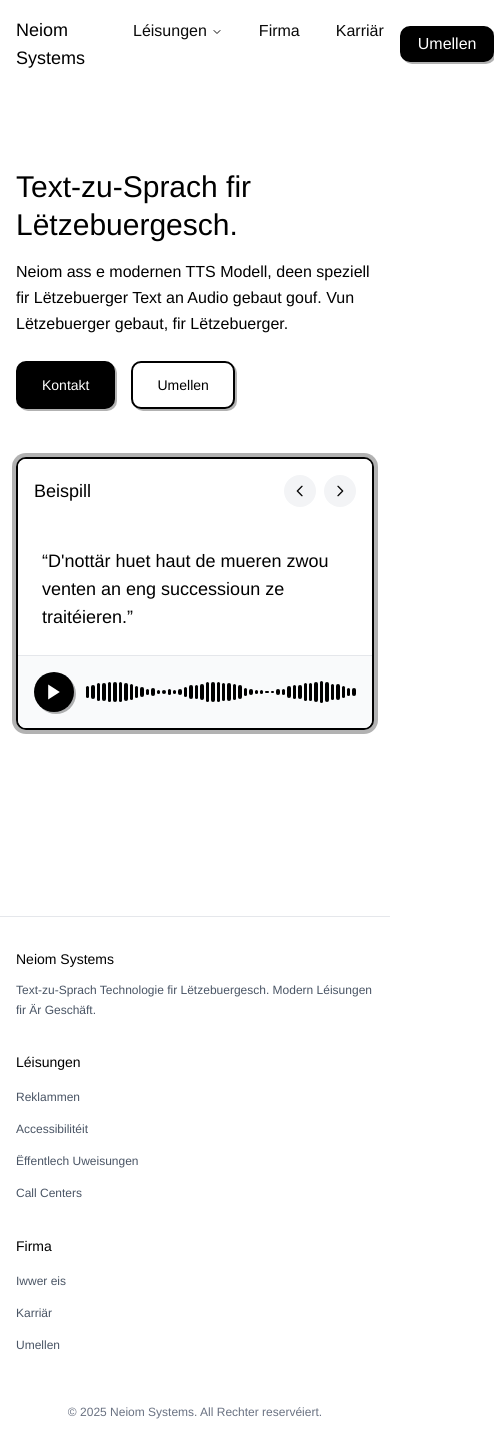
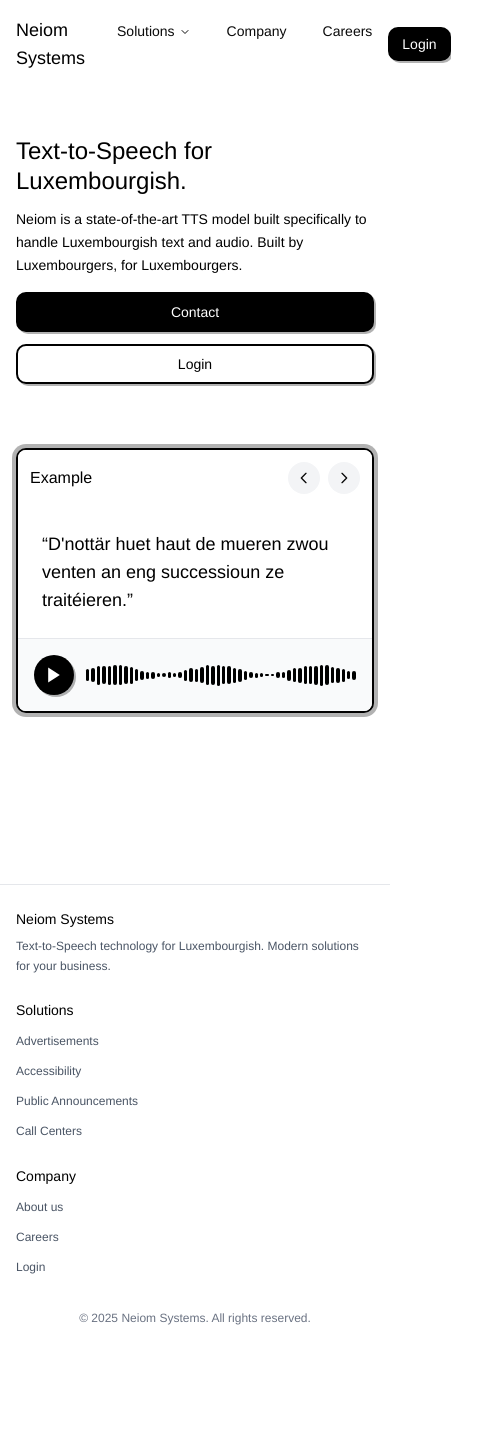
Before and after one commit to Wavemark-Systems/wavemark-nextjs, a Next.js app: page / in a window 390 px wide. Shown: the whole page, 494 px wide, since content can reach past the window. After the commit the page ends 1350 px from the top, so only its background shows below. Built offline with nearby package versions, Linux system fonts and the light colour scheme.

Commit message:
l18n 2.0

```diff
--- a/src/components/landing_page/Examples.tsx
+++ b/src/components/landing_page/Examples.tsx
@@ -1,6 +1,7 @@
 'use client';
 
 import { useState, useRef } from "react";
+import { useLocale } from "@/components/LocaleProvider";
 
 interface Example {
   text: string;
@@ -23,6 +24,7 @@
 ];
 
 export default function ExampleItem() {
+  const { t } = useLocale();
   const [currentIndex, setCurrentIndex] = useState(1); // Start at 1 because we'll clone first/last
   const [isPlaying, setIsPlaying] = useState(false);
   const [isAnimating, setIsAnimating] = useState(false);
@@ -72,9 +74,9 @@
   return (
     <div className="w-full border-2 border-black rounded-lg overflow-hidden bg-white shadow-[0_0_0_4px_rgba(0,0,0,0.3)]">
       {/* Header with title and navigation buttons */}
-      <div className="flex justify-between items-center p-4 bg-white">
-        <h3 className="text-lg sm:text-xl text-black">
-          Beispill
+      <div className="flex justify-between items-center p-3 sm:p-4 bg-white">
+        <h3 className="text-base sm:text-lg lg:text-xl text-black">
+          {t.example}
         </h3>
         <div className="flex gap-2">
           <button
--- a/src/components/landing_page/Footer.tsx
+++ b/src/components/landing_page/Footer.tsx
@@ -1,39 +1,44 @@
+"use client"
+
+import { useLocale } from "@/components/LocaleProvider";
+
 export default function Footer() {
+  const { t } = useLocale();
+
   return (
-    <footer className="w-full border-t border-gray-200 py-8 px-4 sm:px-6 lg:px-8 mt-16">
+    <footer className="w-full border-t border-gray-200 py-6 sm:py-8 px-4 sm:px-6 lg:px-8 mt-8 sm:mt-16">
       <div className="max-w-6xl mx-auto">
-        <div className="grid grid-cols-1 md:grid-cols-3 gap-8 mb-6">
+        <div className="grid grid-cols-1 sm:grid-cols-2 md:grid-cols-3 gap-6 sm:gap-8 mb-4 sm:mb-6">
           <div>
-            <h3 className="text-sm font-normal text-black mb-3">Neiom Systems</h3>
+            <h3 className="text-sm font-normal text-black mb-2 sm:mb-3">{t.brand}</h3>
             <p className="text-xs text-gray-600 leading-relaxed">
-              Text-zu-Sprach Technologie fir Lëtzebuergesch.
-              Modern Léisungen fir Är Geschäft.
+              {t.footerTagline}
             </p>
           </div>
 
           <div>
-            <h3 className="text-sm font-normal text-black mb-3">Léisungen</h3>
-            <ul className="space-y-2">
-              <li><a href="/solutions/advertisements" className="text-xs text-gray-600 hover:text-black transition-colors">Reklammen</a></li>
-              <li><a href="/solutions/accessibility" className="text-xs text-gray-600 hover:text-black transition-colors">Accessibilitéit</a></li>
-              <li><a href="/solutions/announcements" className="text-xs text-gray-600 hover:text-black transition-colors">Ëffentlech Uweisungen</a></li>
-              <li><a href="/solutions/call-centers" className="text-xs text-gray-600 hover:text-black transition-colors">Call Centers</a></li>
+            <h3 className="text-sm font-normal text-black mb-2 sm:mb-3">{t.solutions}</h3>
+            <ul className="space-y-1.5 sm:space-y-2">
+              <li><a href="/solutions/advertisements" className="text-xs text-gray-600 hover:text-black transition-colors">{t.advertisements}</a></li>
+              <li><a href="/solutions/accessibility" className="text-xs text-gray-600 hover:text-black transition-colors">{t.accessibility}</a></li>
+              <li><a href="/solutions/announcements" className="text-xs text-gray-600 hover:text-black transition-colors">{t.announcements}</a></li>
+              <li><a href="/solutions/call-centers" className="text-xs text-gray-600 hover:text-black transition-colors">{t.callCenters}</a></li>
             </ul>
           </div>
 
           <div>
-            <h3 className="text-sm font-normal text-black mb-3">Firma</h3>
-            <ul className="space-y-2">
-              <li><a href="/company" className="text-xs text-gray-600 hover:text-black transition-colors">Iwwer eis</a></li>
-              <li><a href="/careers" className="text-xs text-gray-600 hover:text-black transition-colors">Karriär</a></li>
-              <li><a href="/login" className="text-xs text-gray-600 hover:text-black transition-colors">Umellen</a></li>
+            <h3 className="text-sm font-normal text-black mb-2 sm:mb-3">{t.company}</h3>
+            <ul className="space-y-1.5 sm:space-y-2">
+              <li><a href="/company" className="text-xs text-gray-600 hover:text-black transition-colors">{t.aboutUs}</a></li>
+              <li><a href="/careers" className="text-xs text-gray-600 hover:text-black transition-colors">{t.careers}</a></li>
+              <li><a href="/login" className="text-xs text-gray-600 hover:text-black transition-colors">{t.login}</a></li>
             </ul>
           </div>
         </div>
 
-        <div className="pt-6 text-center">
+        <div className="pt-4 sm:pt-6 text-center">
           <p className="text-xs text-gray-500">
-            © 2025 Neiom Systems. All Rechter reservéiert.
+            © 2025 {t.brand}. {t.allRightsReserved}
           </p>
         </div>
       </div>
--- a/src/components/landing_page/Hero.tsx
+++ b/src/components/landing_page/Hero.tsx
@@ -1,34 +1,39 @@
+"use client"
+
 import Link from "next/link";
 import ExampleItem from "./Examples";
+import { useLocale } from "@/components/LocaleProvider";
 
 export default function Hero() {
+  const { t } = useLocale();
+
   return (
-    <div className="px-4 sm:px-6 lg:px-8 py-20 sm:py-24 lg:py-28 min-h-[calc(100vh-80px)]">
+    <div className="px-4 sm:px-6 lg:px-8 py-12 sm:py-16 lg:py-20 min-h-[calc(100vh-80px)]">
       <div className="max-w-7xl mx-auto">
-        <div className="grid grid-cols-1 lg:grid-cols-2 gap-12 lg:gap-16 items-center">
+        <div className="grid grid-cols-1 lg:grid-cols-2 gap-8 lg:gap-12 items-center">
           {/* Left Column - Text Content */}
           <div>
-            <h1 className="text-3xl sm:text-4xl md:text-5xl lg:text-6xl leading-tight mb-4 sm:mb-6 text-black">
-              Text-zu-Sprach fir Lëtzebuergesch.
+            <h1 className="text-2xl sm:text-3xl md:text-4xl lg:text-5xl leading-tight mb-3 sm:mb-4 text-black">
+              {t.heroTitle}
             </h1>
-            <p className="text-base sm:text-lg lg:text-xl text-black leading-relaxed mb-6 sm:mb-8">
-              Neiom ass e modernen TTS Modell, deen speziell fir Lëtzebuerger Text an Audio gebaut gouf. Vun Lëtzebuerger gebaut, fir Lëtzebuerger.
+            <p className="text-sm sm:text-base lg:text-lg text-black leading-relaxed mb-4 sm:mb-6">
+              {t.heroDescription}
             </p>
-            <div className="flex gap-4">
-              <button className="px-6 py-3 bg-black text-white border-2 border-black rounded-lg shadow-[2px_2px_0px_0px_rgba(0,0,0,0.3)] hover:shadow-[1px_1px_0px_0px_rgba(0,0,0,0.3)] hover:translate-x-[1px] hover:translate-y-[1px] transition-all duration-150 text-sm sm:text-base font-medium">
-                Kontakt
+            <div className="flex flex-col sm:flex-row gap-3 sm:gap-4">
+              <button className="px-4 py-2 sm:px-6 sm:py-3 bg-black text-white border-2 border-black rounded-lg shadow-[2px_2px_0px_0px_rgba(0,0,0,0.3)] hover:shadow-[1px_1px_0px_0px_rgba(0,0,0,0.3)] hover:translate-x-[1px] hover:translate-y-[1px] transition-all duration-150 text-sm sm:text-base font-medium">
+                {t.contact}
               </button>
               <Link
                 href="/login"
-                className="px-6 py-3 bg-white text-black border-2 border-black rounded-lg shadow-[2px_2px_0px_0px_rgba(0,0,0,0.3)] hover:shadow-[1px_1px_0px_0px_rgba(0,0,0,0.3)] hover:translate-x-[1px] hover:translate-y-[1px] transition-all duration-150 text-sm sm:text-base font-medium"
+                className="px-4 py-2 sm:px-6 sm:py-3 bg-white text-black border-2 border-black rounded-lg shadow-[2px_2px_0px_0px_rgba(0,0,0,0.3)] hover:shadow-[1px_1px_0px_0px_rgba(0,0,0,0.3)] hover:translate-x-[1px] hover:translate-y-[1px] transition-all duration-150 text-sm sm:text-base font-medium text-center"
               >
-                Umellen
+                {t.login}
               </Link>
             </div>
           </div>
 
           {/* Right Column - Example Carousel */}
-          <div>
+          <div className="mt-8 lg:mt-0">
             <ExampleItem />
           </div>
         </div>
--- a/src/components/landing_page/TopBar.tsx
+++ b/src/components/landing_page/TopBar.tsx
@@ -3,6 +3,7 @@
 import * as React from "react"
 import Link from "next/link"
 import { useIsMobile } from "@/hooks/use-mobile"
+import { useLocale } from "@/components/LocaleProvider"
 import {
   NavigationMenu,
   NavigationMenuContent,
@@ -35,45 +36,46 @@
 
 export default function TopBar() {
   const isMobile = useIsMobile()
+  const { t } = useLocale()
 
   return (
     <nav className="w-full px-4 sm:px-8 lg:px-16 py-4 sm:py-6 flex justify-between items-center">
-      <div className="flex items-baseline gap-8">
+      <div className="flex items-baseline gap-4 sm:gap-8">
         <Link href="/" className="text-lg sm:text-xl lg:text-2xl font-normal text-black hover:underline transition-all">
-          Neiom Systems
+          {t.brand}
         </Link>
 
         <NavigationMenu viewport={isMobile}>
           <NavigationMenuList className="items-baseline">
             <NavigationMenuItem>
-              <NavigationMenuTrigger className="text-base sm:text-lg py-0">Léisungen</NavigationMenuTrigger>
+              <NavigationMenuTrigger className="text-sm sm:text-base lg:text-lg py-0">{t.solutions}</NavigationMenuTrigger>
               <NavigationMenuContent>
-                <ul className="grid grid-cols-2 w-[600px] gap-3 p-4">
-                  <ListItem href="/solutions/advertisements" title="Reklammen">
-                    Text-zu-Sprach Léisungen fir Reklamcampagnen
+                <ul className="grid grid-cols-1 sm:grid-cols-2 w-[300px] sm:w-[600px] gap-3 p-4">
+                  <ListItem href="/solutions/advertisements" title={t.advertisements}>
+                    {t.advertisementsDesc}
                   </ListItem>
-                  <ListItem href="/solutions/accessibility" title="Accessibilitéit">
-                    Inhalter zougänglech maachen duerch Stëmm
+                  <ListItem href="/solutions/accessibility" title={t.accessibility}>
+                    {t.accessibilityDesc}
                   </ListItem>
-                  <ListItem href="/solutions/announcements" title="Ëffentlech Uweisungen">
-                    Automatiséiert ëffentlech Uweisingssystemer
+                  <ListItem href="/solutions/announcements" title={t.announcements}>
+                    {t.announcementsDesc}
                   </ListItem>
-                  <ListItem href="/solutions/call-centers" title="Call Centers">
-                    Stëmmenléisungen fir Clientsservice
+                  <ListItem href="/solutions/call-centers" title={t.callCenters}>
+                    {t.callCentersDesc}
                   </ListItem>
                 </ul>
               </NavigationMenuContent>
             </NavigationMenuItem>
 
             <NavigationMenuItem>
-              <NavigationMenuLink asChild className={`${navigationMenuTriggerStyle()} text-base sm:text-lg py-0`}>
-                <Link href="/company">Firma</Link>
+              <NavigationMenuLink asChild className={`${navigationMenuTriggerStyle()} text-sm sm:text-base lg:text-lg py-0`}>
+                <Link href="/company">{t.company}</Link>
               </NavigationMenuLink>
             </NavigationMenuItem>
 
             <NavigationMenuItem>
-              <NavigationMenuLink asChild className={`${navigationMenuTriggerStyle()} text-base sm:text-lg py-0`}>
-                <Link href="/careers">Karriär</Link>
+              <NavigationMenuLink asChild className={`${navigationMenuTriggerStyle()} text-sm sm:text-base lg:text-lg py-0`}>
+                <Link href="/careers">{t.careers}</Link>
               </NavigationMenuLink>
             </NavigationMenuItem>
           </NavigationMenuList>
@@ -82,9 +84,9 @@
 
       <Link
         href="/login"
-        className="px-4 py-2 bg-black text-white border-2 border-black rounded-lg shadow-[2px_2px_0px_0px_rgba(0,0,0,0.3)] hover:shadow-[1px_1px_0px_0px_rgba(0,0,0,0.3)] hover:translate-x-[1px] hover:translate-y-[1px] transition-all duration-150 text-base sm:text-lg font-medium leading-none"
+        className="px-3 py-2 sm:px-4 bg-black text-white border-2 border-black rounded-lg shadow-[2px_2px_0px_0px_rgba(0,0,0,0.3)] hover:shadow-[1px_1px_0px_0px_rgba(0,0,0,0.3)] hover:translate-x-[1px] hover:translate-y-[1px] transition-all duration-150 text-sm sm:text-base lg:text-lg font-medium leading-none"
       >
-        Umellen
+        {t.login}
       </Link>
     </nav>
   )
```
